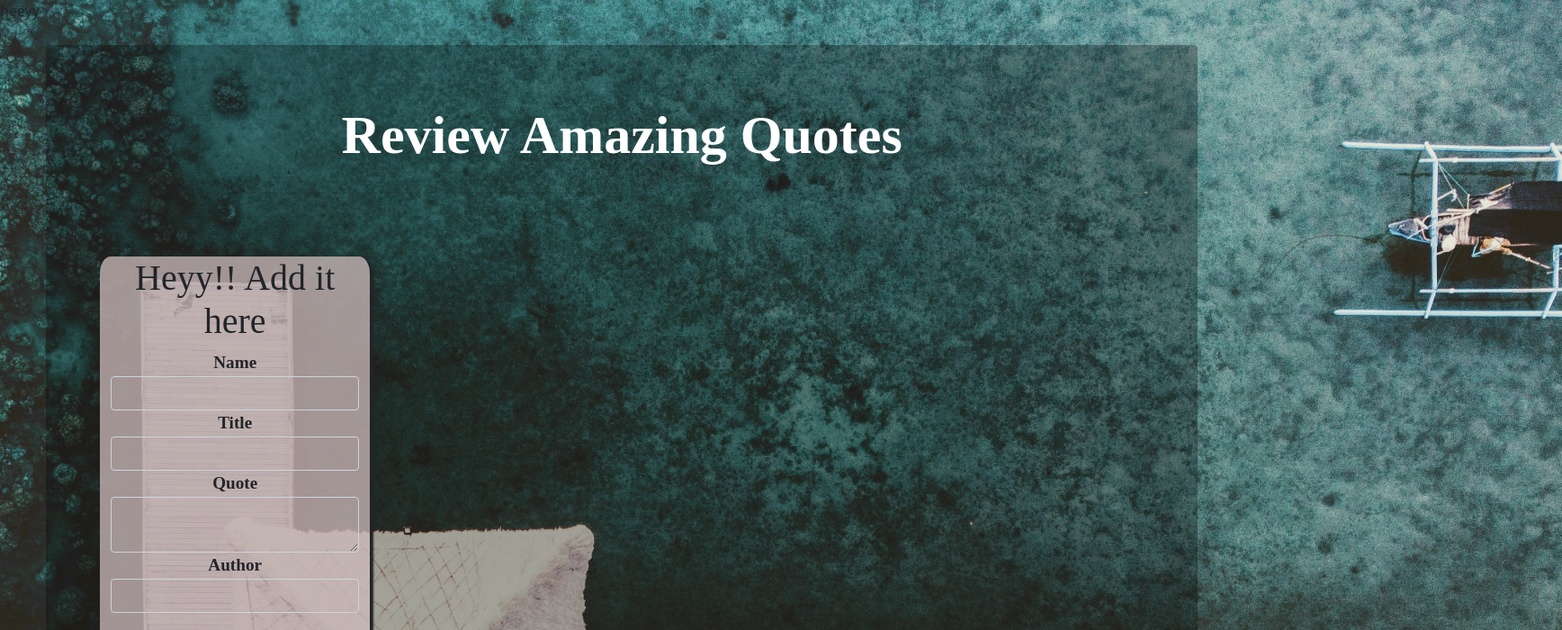
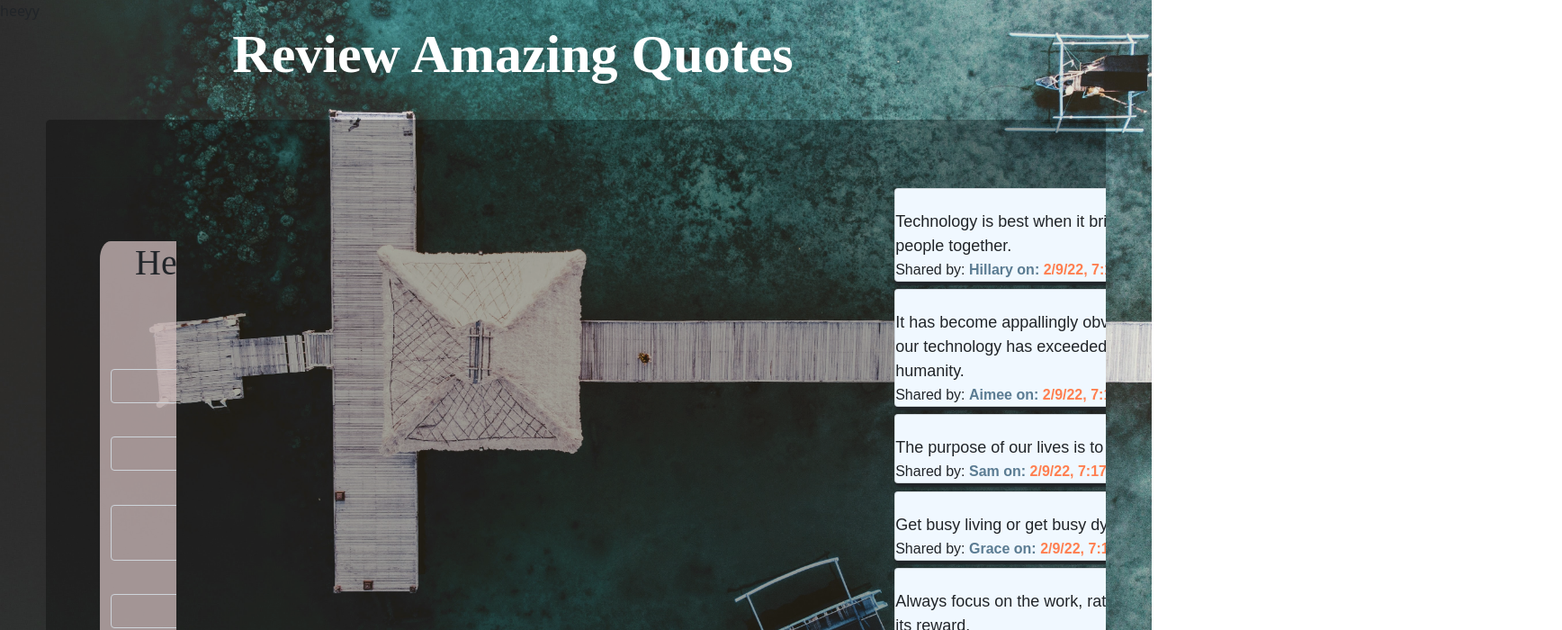
Before and after one commit to silvianjoki/Quotes-app, an Angular app: page / in a window 1280 px wide. Shown: the top 700 px of the page at 90% size, 1736 px wide, since content can reach past the window. Built offline with nearby package versions, Linux system fonts and the light colour scheme; a web font is replaced by a local one.

Commit message:
add styling

```diff
--- a/src/app/details/details.component.css
+++ b/src/app/details/details.component.css
@@ -1,3 +1,8 @@
+*{
+    overflow-x: hidden;
+    margin:0;
+    padding: 0%;
+}
 .row {
     padding:2%;
     align-items: right;
@@ -7,6 +12,7 @@ h1{
     font-family: 'The Nautigal', cursive;
     color: white;
     text-align: center;
+    /* background-color: red; */
     font-weight: bolder;
     /* padding-top: 2%; */
     padding-bottom: 1%;
@@ -20,8 +26,11 @@ span{
     font-family: 'Dongle',sans-serif;
 }
 
-.overlay{
+.overllay{
     background-color: rgba(0,0,0,0.3);
+    flex-direction: column;
+    column-count: 2;
+    /* flex-wrap: wrap; */
     border-radius: 5px;
     margin-top: 2%;
     margin-bottom: 2%;
@@ -30,20 +39,20 @@ span{
     padding-bottom: 5%;
     padding-top: 5%;
     height: 100%;
-    width: 100%;
+    /* width: 1200px; */
 }
 #name{
     color: rgba(4, 52, 83, 0.637);
     font-weight: 700;
 }
 .all-cards{
-    /* display: flex; */
-    flex-direction: column;
+    display: flex;
+    flex-direction: row;
     column-count: 2;
     flex-wrap: wrap;
     justify-content: space-around;
     height: 600px;
-    align-items: right;
+    align-items: center;
     transform: y(-3px);
     /* align-items: flex-start; */
     margin-left: 60%;
--- a/src/app/details/details.component.html
+++ b/src/app/details/details.component.html
@@ -1,8 +1,10 @@
-<div class="overlay">
+<div class="container">
     <h1>
         {{title | titlecase}}
     </h1>
-    <hr style="width:50%;">
+</div>
+<div class="overllay">
+<hr style="width:50%;">
     <div class = col-sm-3>
         <app-form (addQuote)="addedQuote($event)"></app-form>
     </div>
--- a/src/styles.css
+++ b/src/styles.css
@@ -2,8 +2,13 @@ body{
     background-image: url(src/assets/images/island.jpg);
     background-repeat: no-repeat;
     padding: 0%;
+    margin: 0%;
     background-size: cover;
     background-position: center;
     width: 100%;
-    /* height: 500px; */
+    height: 100%;
 }
+*{
+    overflow-x: hidden;
+    overflow-y: hidden;
+}
```
